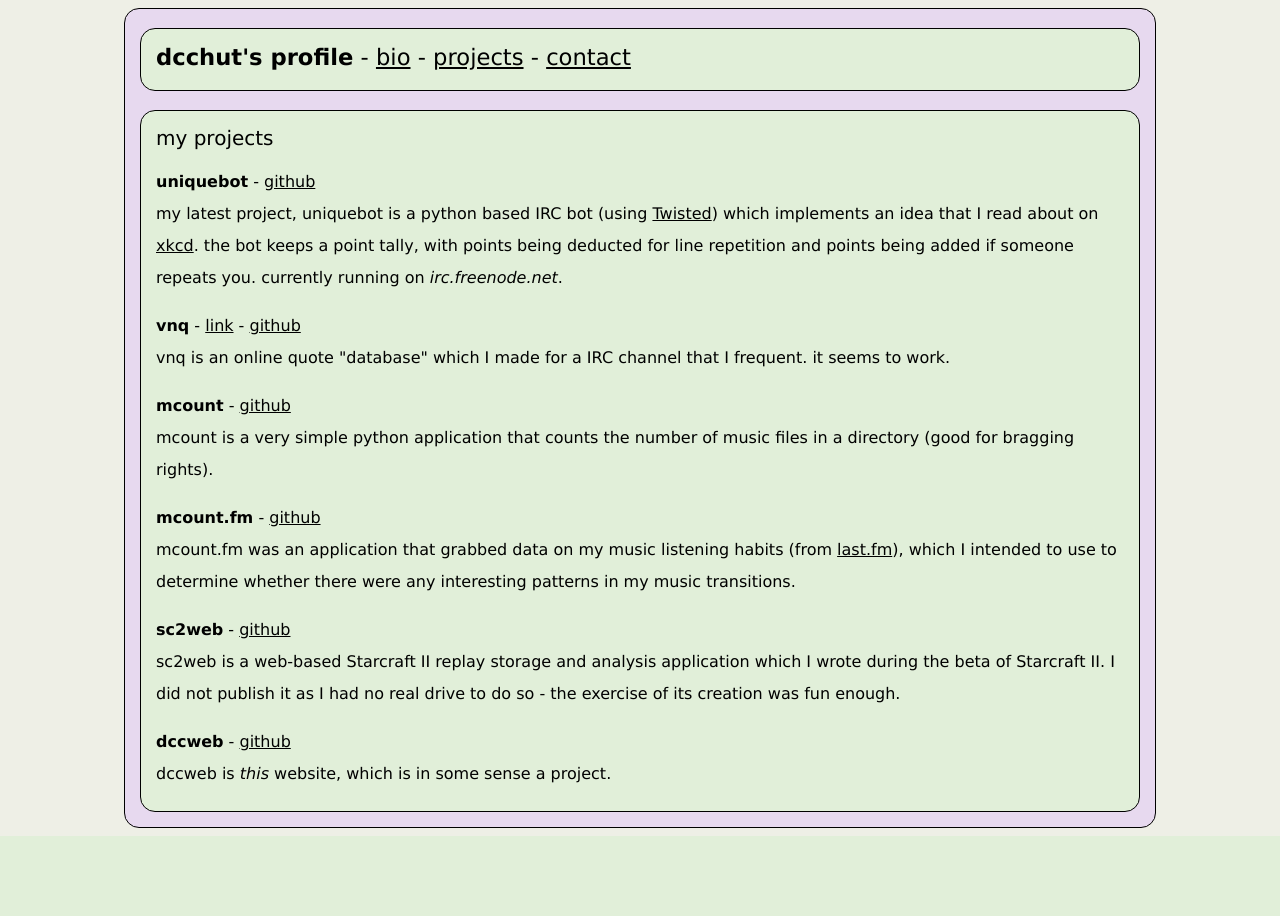
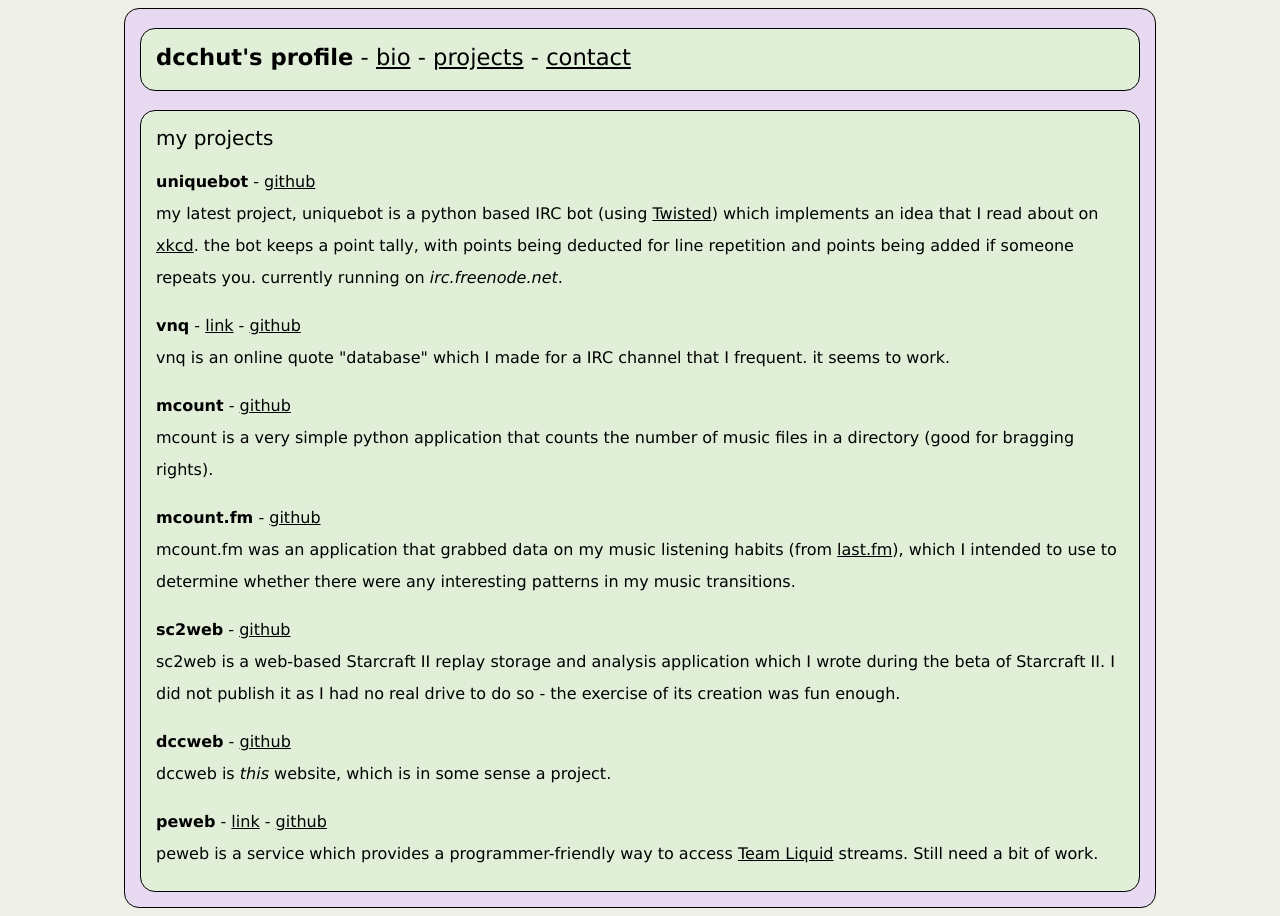
Before and after one commit to dcchut/dccweb, a PHP site: page /projects in a window 1280 px wide. Before the commit the page ends 836 px from the top, so only its background shows below. Run offline with PHP 8.4, Linux system fonts and the light colour scheme.

Commit message:
updated projects

```diff
--- a/pages/projects.php
+++ b/pages/projects.php
@@ -33,6 +33,10 @@ function get_page_content()
 
 	<p class="lspace"><b>dccweb</b> - <a href="https://github.com/dcchut/dccweb">github</a><br />
 	dccweb is <i>this</i> website, which is in some sense a project.</p>
+
+	<p class="lspace"><b>peweb</b> - <a href="http://pe.nitrated.net/">link</a> - <a href="https://github.com/dcchut/peweb">github</a><br />
+	peweb is a service which provides a programmer-friendly way to access <a href="http://www.teamliquid.net">Team Liquid</a> streams.  Still need a bit of work.</p>
+
 	<?php
 	return ob_get_clean();
 }
```
